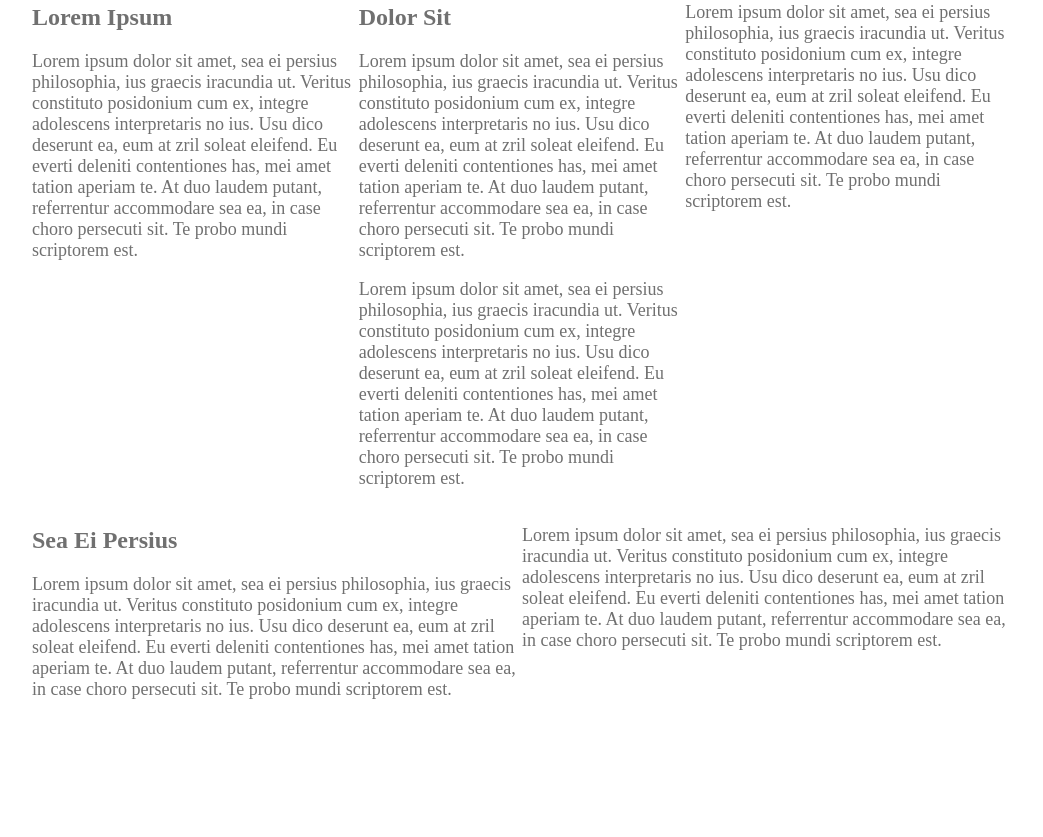
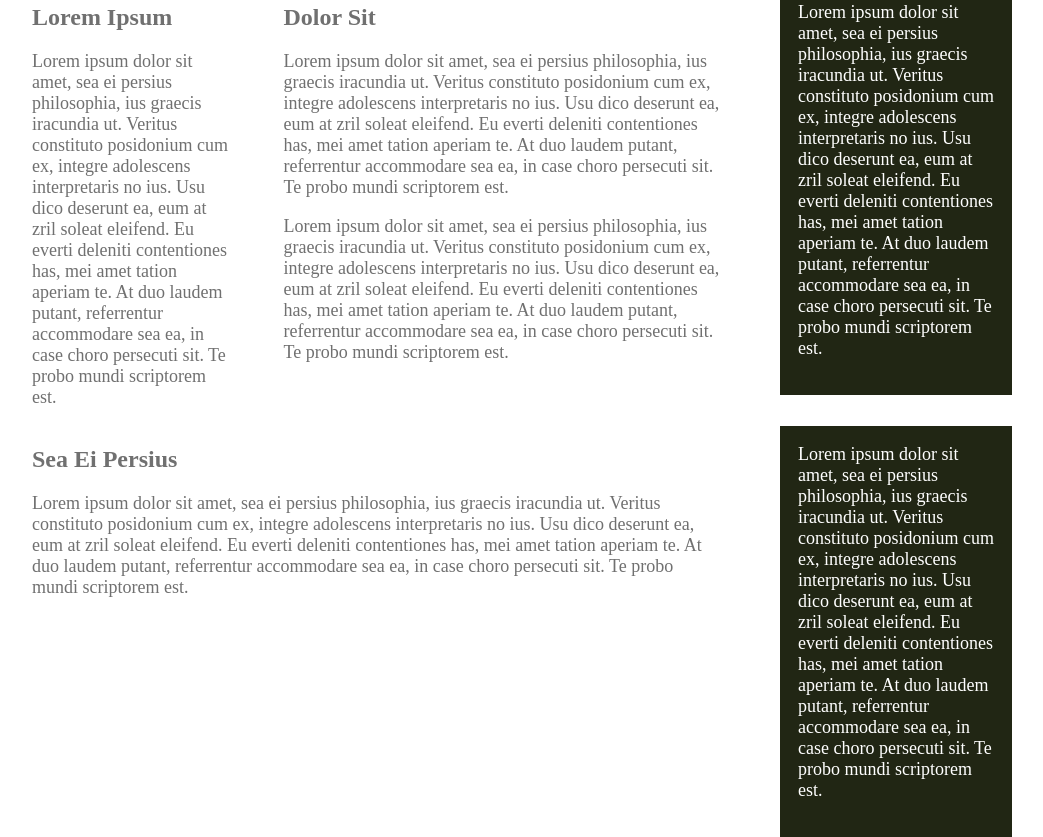
Before and after one commit to MicroFish91/Responsive-CSS, a plain HTML site: page website_one/index.html in a window 1280 px wide. Shown: the part 403-1240 px from the top of the page, without its empty margins (118-1161 px from the left). Before the commit the page ends 1121 px from the top, so only its background shows below. Drawn offline with Linux system fonts and the light colour scheme.

Commit message:
Finished Website One

```diff
--- a/css/style.css
+++ /dev/null
@@ -1,39 +0,0 @@
-body {
-    font-size: 1.125rem;
-    color: #707070;
-    margin: 0;
-    /* color: #FFF; */
-}
-
-/* Typography */
-
-h1 {
-    font-size: 3rem;
-    color: #212614;
-    text-align: center;
-}
-
-h1 span {
-    color: #B7832F;
-}
-
-h2 {
-    font-size: 1.5rem;
-}
-
-/* Layout */
-
-img {
-    max-width: 100%;
-    /* Similar to just width: 100%, but keeps width from getting so big it distorts*/
-}
-
-.container {
-    width: 95%;
-    max-width: 980px;
-    margin: 0 auto;
-}
-
-.columns {
-    display: flex;
-}
--- /dev/null
+++ b/website_one/css/style.css
@@ -0,0 +1,80 @@
+body {
+    font-size: 1.125rem;
+    color: #707070;
+    margin: 0;
+    /* color: #FFF; */
+}
+
+/* Typography */
+
+h1 {
+    font-size: 3rem;
+    color: #212614;
+    text-align: center;
+}
+
+h1 span {
+    color: #B7832F;
+}
+
+h2 {
+    font-size: 1.5rem;
+}
+
+p {
+    margin-top: 0;
+}
+
+/* Layout */
+
+img {
+    max-width: 100%;
+    /* Similar to just width: 100%, but keeps width from getting so big it distorts*/
+}
+
+.container {
+    width: 95%;
+    max-width: 980px;
+    margin: 0 auto;
+}
+
+.columns {
+    display: flex;
+    justify-content: space-between;
+    align-items: flex-start;
+    margin: 1em, 0;
+}
+
+@media (max-width: 600px) {
+    .columns {
+        flex-direction: column;
+    }
+}
+
+/* Taking off about 5% width off each for space-between to have space to redistribute! */
+
+.col-1 {
+    width: 20%;
+}
+
+.col-2 {
+    width: 45%;
+}
+
+.col-3 {
+    width: 70%;
+}
+
+@media (max-width: 600px) {
+    .col-1,
+    .col-2,
+    .col-3 {
+        width: 100%;
+    }
+}
+
+.col-bg {
+    background: #212614;
+    color: #FFF;
+    padding: 1em;
+}
--- a/index.html
+++ b/website_one/index.html
@@ -10,26 +10,26 @@
             <img src="https://techcrunch.com/wp-content/uploads/2020/11/Google-20200216-DSC_2373.jpg", alt="elephants in their natural habitat">
 
             <div class="columns">
-                <div class="col" style="background-color: ">
+                <div class="col col-1" style="background-color: ">
                     <h2>Lorem Ipsum</h2>
                     <p>Lorem ipsum dolor sit amet, sea ei persius philosophia, ius graecis iracundia ut. Veritus constituto posidonium cum ex, integre adolescens interpretaris no ius. Usu dico deserunt ea, eum at zril soleat eleifend. Eu everti deleniti contentiones has, mei amet tation aperiam te. At duo laudem putant, referrentur accommodare sea ea, in case choro persecuti sit. Te probo mundi scriptorem est.</p>
                 </div>
-                <div class="col">
+                <div class="col col-2">
                     <h2>Dolor Sit</h2>
                     <p>Lorem ipsum dolor sit amet, sea ei persius philosophia, ius graecis iracundia ut. Veritus constituto posidonium cum ex, integre adolescens interpretaris no ius. Usu dico deserunt ea, eum at zril soleat eleifend. Eu everti deleniti contentiones has, mei amet tation aperiam te. At duo laudem putant, referrentur accommodare sea ea, in case choro persecuti sit. Te probo mundi scriptorem est.</p>
                     <p>Lorem ipsum dolor sit amet, sea ei persius philosophia, ius graecis iracundia ut. Veritus constituto posidonium cum ex, integre adolescens interpretaris no ius. Usu dico deserunt ea, eum at zril soleat eleifend. Eu everti deleniti contentiones has, mei amet tation aperiam te. At duo laudem putant, referrentur accommodare sea ea, in case choro persecuti sit. Te probo mundi scriptorem est.</p>
                 </div>
-                <div class="col">
+                <div class="col col-bg col-1">
                     <p>Lorem ipsum dolor sit amet, sea ei persius philosophia, ius graecis iracundia ut. Veritus constituto posidonium cum ex, integre adolescens interpretaris no ius. Usu dico deserunt ea, eum at zril soleat eleifend. Eu everti deleniti contentiones has, mei amet tation aperiam te. At duo laudem putant, referrentur accommodare sea ea, in case choro persecuti sit. Te probo mundi scriptorem est.</p>
                 </div>
             </div>
 
             <div class="columns">
-                <div class="col">
+                <div class="col col-3">
                     <h2>Sea Ei Persius</h2>
                     <p>Lorem ipsum dolor sit amet, sea ei persius philosophia, ius graecis iracundia ut. Veritus constituto posidonium cum ex, integre adolescens interpretaris no ius. Usu dico deserunt ea, eum at zril soleat eleifend. Eu everti deleniti contentiones has, mei amet tation aperiam te. At duo laudem putant, referrentur accommodare sea ea, in case choro persecuti sit. Te probo mundi scriptorem est.</p>
                 </div>
-                <div class="col">
+                <div class="col col-1 col-bg">
                     <p>Lorem ipsum dolor sit amet, sea ei persius philosophia, ius graecis iracundia ut. Veritus constituto posidonium cum ex, integre adolescens interpretaris no ius. Usu dico deserunt ea, eum at zril soleat eleifend. Eu everti deleniti contentiones has, mei amet tation aperiam te. At duo laudem putant, referrentur accommodare sea ea, in case choro persecuti sit. Te probo mundi scriptorem est.</p>
                 </div>
             </div>
```
